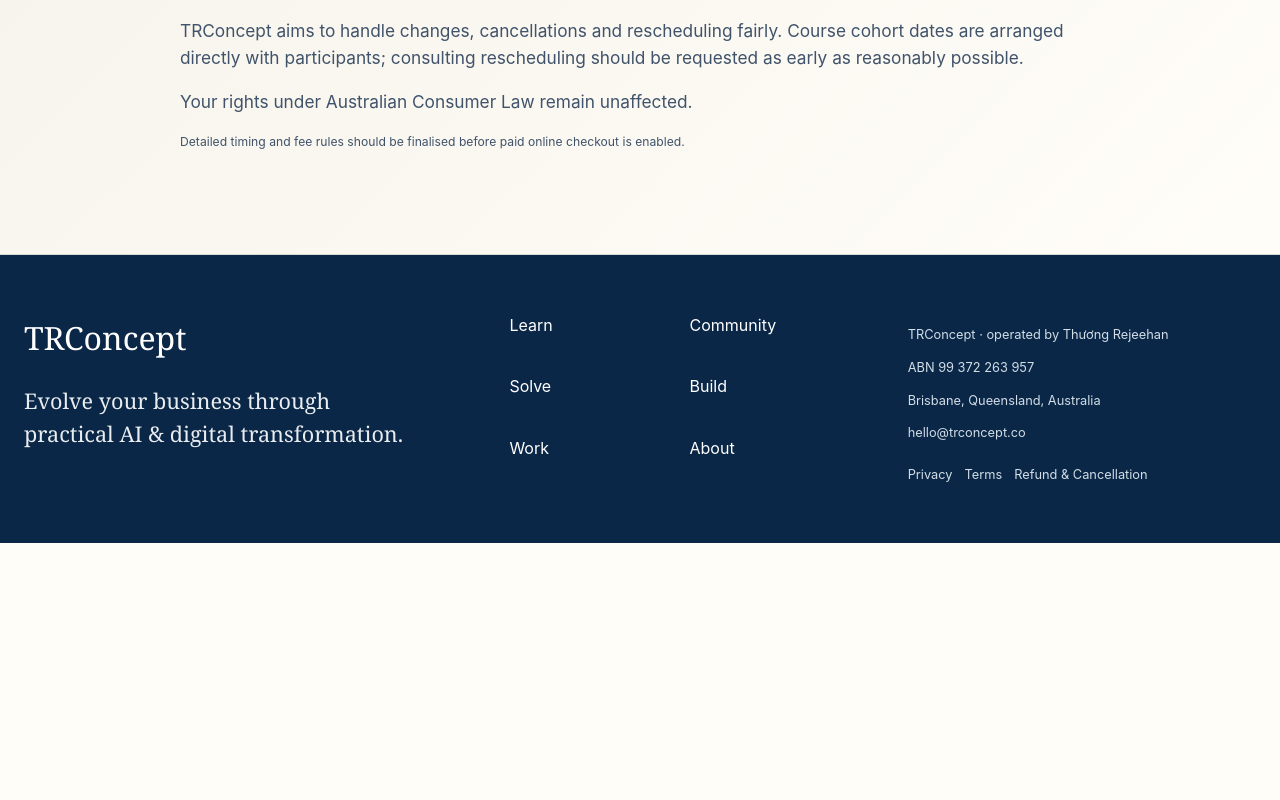
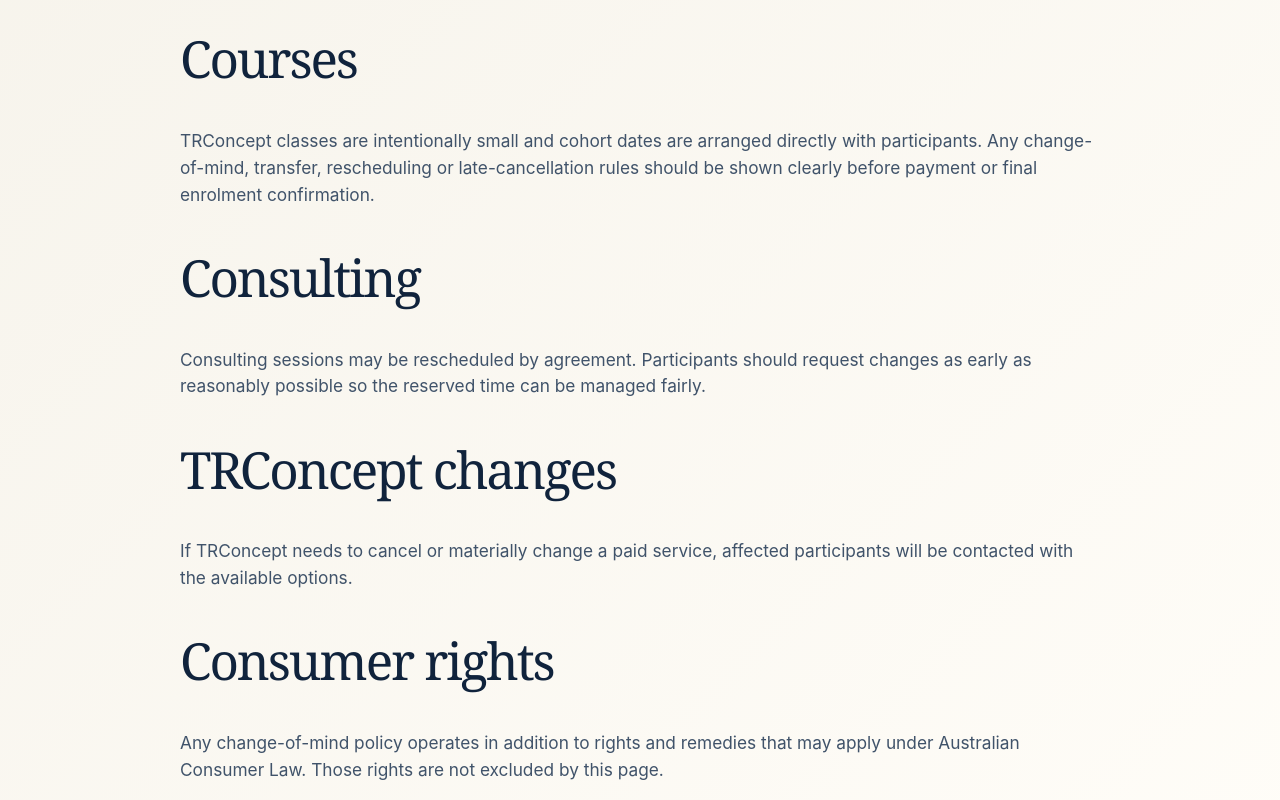
Before and after one commit to thuongr/tr-concept-website, a Next.js app: page /refund-cancellation in a window 1280 px wide. Shown: the part 320-1120 px from the top of the page. Before the commit the page ends 863 px from the top, so only its background shows below. Built offline with nearby package versions, Linux system fonts and the light colour scheme; no server answers; the database is empty.

Commit message:
legal: clarify refund and cancellation draft

```diff
--- a/app/refund-cancellation/page.tsx
+++ b/app/refund-cancellation/page.tsx
@@ -1 +1,39 @@
-export default function Page(){return <section className="page-hero"><div className="shell narrow prose"><p className="eyebrow">Legal</p><h1>Refund & Cancellation</h1><p>TRConcept aims to handle changes, cancellations and rescheduling fairly. Course cohort dates are arranged directly with participants; consulting rescheduling should be requested as early as reasonably possible.</p><p>Your rights under Australian Consumer Law remain unaffected.</p><p className="form-note">Detailed timing and fee rules should be finalised before paid online checkout is enabled.</p></div></section>}
+export default function Page() {
+  return (
+    <section className="page-hero">
+      <div className="shell narrow prose">
+        <p className="eyebrow">Legal · Working draft</p>
+        <h1>Refund &amp; Cancellation</h1>
+
+        <h2>Courses</h2>
+        <p>
+          TRConcept classes are intentionally small and cohort dates are arranged directly
+          with participants. Any change-of-mind, transfer, rescheduling or late-cancellation
+          rules should be shown clearly before payment or final enrolment confirmation.
+        </p>
+
+        <h2>Consulting</h2>
+        <p>
+          Consulting sessions may be rescheduled by agreement. Participants should request
+          changes as early as reasonably possible so the reserved time can be managed fairly.
+        </p>
+
+        <h2>TRConcept changes</h2>
+        <p>
+          If TRConcept needs to cancel or materially change a paid service, affected
+          participants will be contacted with the available options.
+        </p>
+
+        <h2>Consumer rights</h2>
+        <p>
+          Any change-of-mind policy operates in addition to rights and remedies that may
+          apply under Australian Consumer Law. Those rights are not excluded by this page.
+        </p>
+
+        <p className="form-note">
+          Detailed timing and fee rules should be finalised before paid online checkout is enabled.
+        </p>
+      </div>
+    </section>
+  );
+}
```
